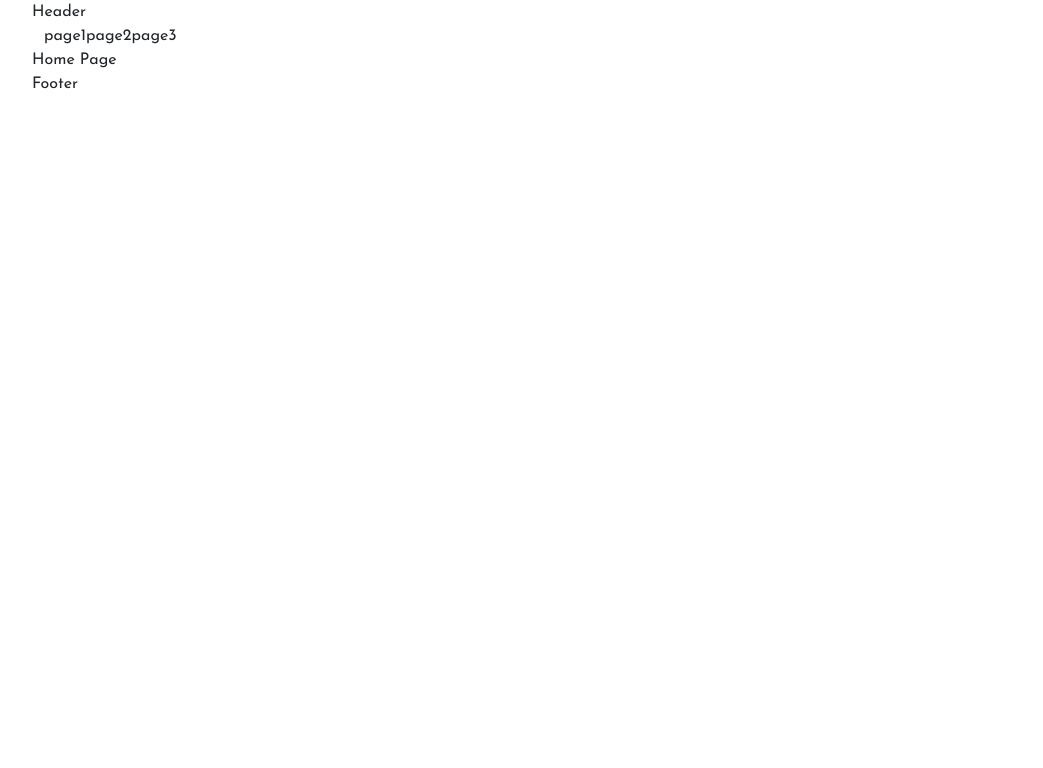
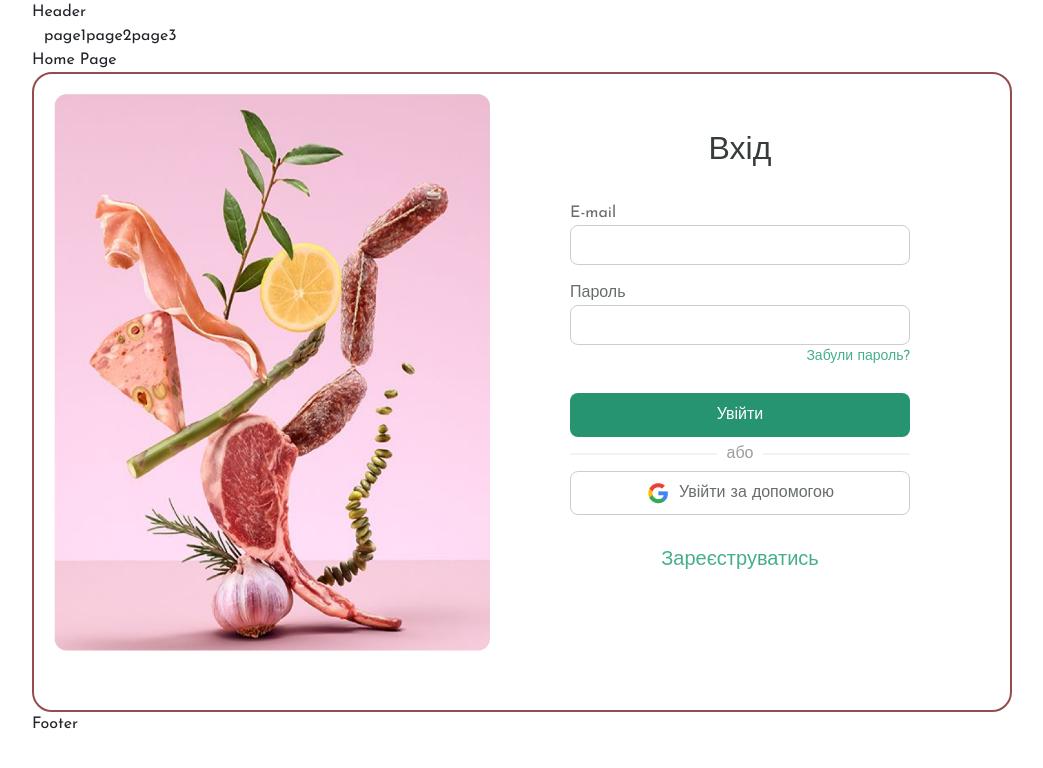
Before and after one commit to Tetiana-Breslavska/khutirCraftu, a React app in the folder frontend/: page / in a window 1280 px wide. Shown: the whole page, without its empty margins (50-1093 px from the left). Built offline with nearby package versions, Linux system fonts and the light colour scheme.

Commit message:
Added sign-in form

```diff
--- /dev/null
+++ b/frontend/src/components/SingInForm/SingInForm.js
@@ -0,0 +1,37 @@
+import styles from './SingInForm.module.scss';
+
+
+export default function SingInForm() {
+    return (
+        <div className={styles.signInContainer}>
+            <div>
+                <img src={`${process.env.PUBLIC_URL}/images/sign-in.png`} alt="food" />
+            </div>
+            <div className={styles.formContainer} >
+                <h2>Вхід</h2>
+                <form action="/login" method="POST">
+                    <label for="username">E-mail</label>
+                    <br />
+                    <input type="text" id="username" name="username" required className="mb-3" />
+                    <label for="password">Пароль</label>
+                    <br />
+                    <input type="password" id="password" name="password" required />
+                    <br />
+                    <a className={styles.fogetPasswordLink} href="#">Забули пароль?</a>
+                    <br />
+                    <button className={styles.signInButton} type="submit">Увійти</button>
+                    <div className={styles.separator}>
+                        <hr />
+                        <span>або</span>
+                        <hr/>
+                    </div>
+                    <button className={styles.button}>
+                        <img src={`${process.env.PUBLIC_URL}/images/icon-google.png`} alt="icon google" />
+                        <span className="ms-2">Увійти за допомогою</span>
+                    </button>
+                </form>
+                <a className={styles.signUpLink} href="#">Зареєструватись</a>
+            </div>
+        </div>
+    )
+}
--- /dev/null
+++ b/frontend/src/components/SingInForm/SingInForm.module.scss
@@ -0,0 +1,93 @@
+@import "../../styles/var.scss";
+
+.signInContainer {
+	height: 640px;
+	width: 980px;
+  border: 2px solid rgb(150, 76, 76);
+  border-radius: 20px;
+  padding: 20px;
+  display: flex;
+	justify-content: space-between;
+
+	// img{
+	// 	object-fit: contain;
+	// 	align-items: center;
+	// }
+
+
+  .formContainer {
+    color: $darkGrey;
+    padding: 40px 80px 0;
+
+    h2 {
+      color: $black;
+      margin-bottom: 32px;
+      text-align: center;
+    }
+
+    label {
+      font-size: 16px;
+      line-height: 20px;
+    }
+
+    input {
+      height: 40px;
+      width: 100%;
+      border-radius: 8px;
+      border: 1px solid $lightGrey;
+    }
+
+    .fogetPasswordLink{
+      display: block;
+      text-align: right;
+      font-size: 14px;
+      line-height: 24px;
+      color: $green;
+    }
+
+    .button {
+      height: 44px;
+      width: 100%;
+      border-radius: 8px;
+      background: none;
+      border: 1px solid $lightGrey;
+      display: flex;
+      justify-content: center;
+      align-items: center;
+    }
+
+    .signInButton {
+      height: 44px;
+      width: 340px;
+      border-radius: 8px;
+      border: none;
+      background-color: $darkGreen;
+      color: #ffffff;
+    }
+
+    .separator {
+      display: flex;
+      align-items: center;
+      text-align: center;
+
+      hr {
+        flex: 1;
+        border: none;
+        border-top: 2px solid $lightGrey;
+      }
+
+      span {
+        padding: 0 10px;
+        color: $grey;
+      }
+    }
+  }
+
+  .signUpLink {
+		margin-top: 30px;
+		display: block;
+    text-align: center;
+		color: $green;
+    font-size: 20px;
+  }
+}
--- a/frontend/src/pages/Home/Home.js
+++ b/frontend/src/pages/Home/Home.js
@@ -1,10 +1,14 @@
+import SingInForm from "../../components/SingInForm/SingInForm";
 // import styles from './Home.module.scss';
+
+
 
 export default function Home() {
     return (
         <div>
             <div className="container">
                 <p>Home Page </p>
+                <SingInForm/>
             </div>
         </div>
     )
--- a/frontend/src/styles/var.scss
+++ b/frontend/src/styles/var.scss
@@ -4,3 +4,11 @@ $brandColor: rgb(231, 199, 134);
 $blackColor: rgb(12, 11, 16);
 $redColor: #dc3545;
 $box-shadow:  5px 5px 7px rgba(0, 0, 0, 0.2);
+
+
+$lightGrey:#CCCECE;
+$grey: #999E9C;
+$darkGrey: #676D6B;
+$black: #343D39;
+$green: #47AE8C;
+$darkGreen: #269470;
```
Also changed, not shown: frontend/public/images/icon-google.png (added), frontend/public/images/sign-in.png (added), frontend/src/images/sign-in.png (added), 2 other files.
